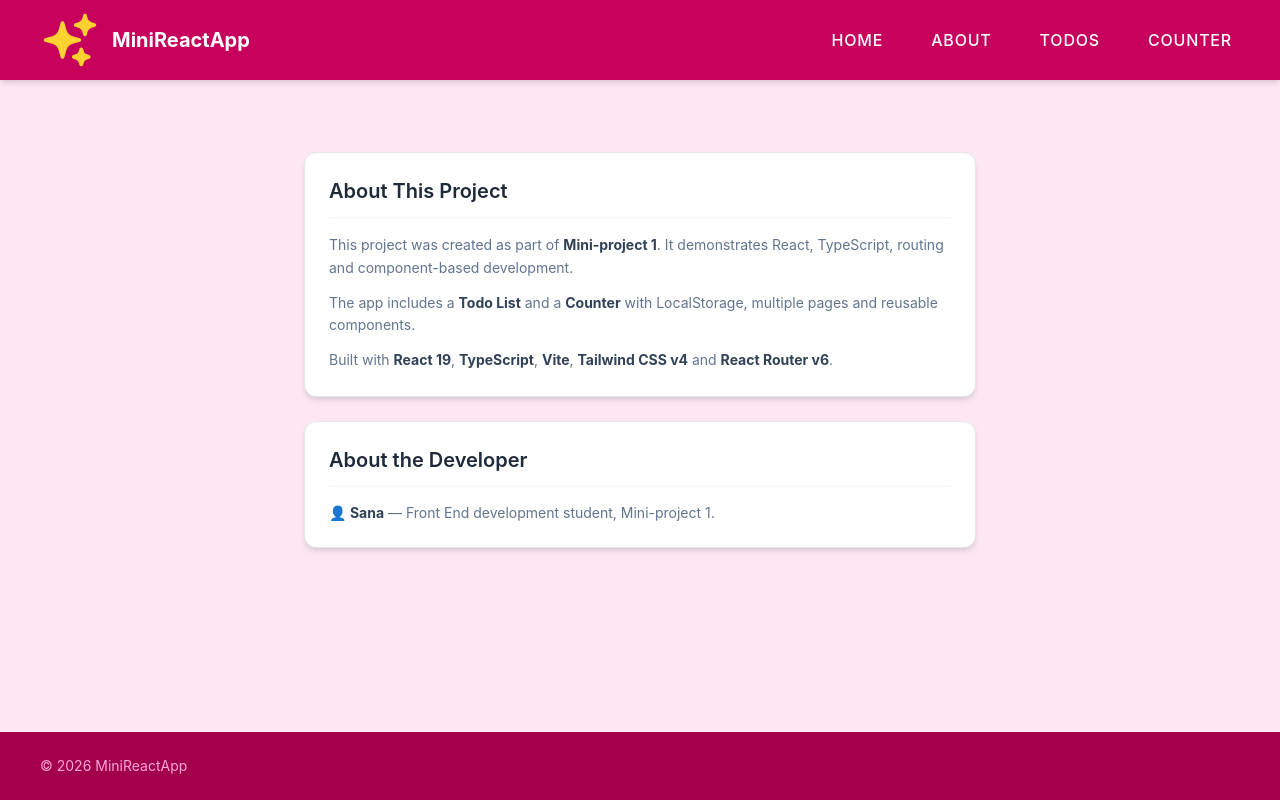
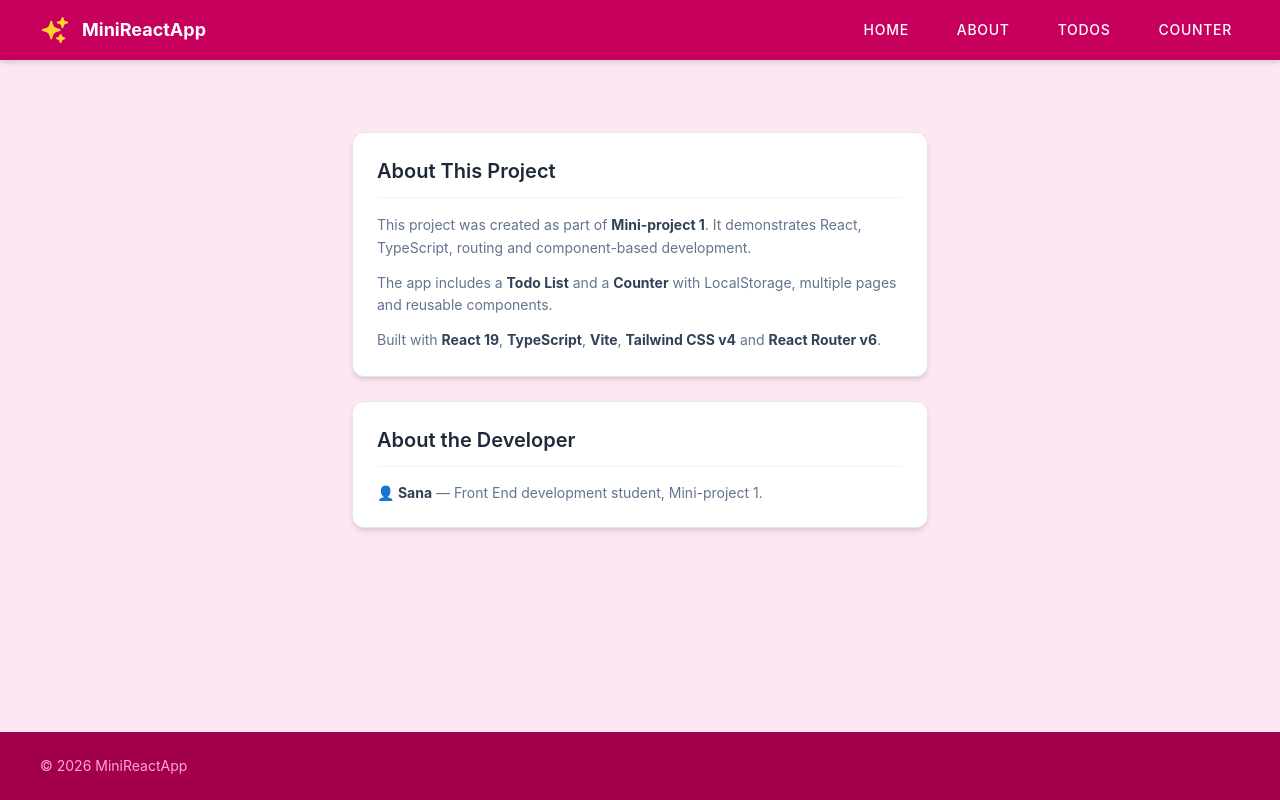
Before and after one commit to sanhu7/react-app-fixed, a React (Vite) app: page /about in a window 1280 px wide. Built offline with nearby package versions, Linux system fonts and the light colour scheme.

Commit message:
update style and scale of page

```diff
--- a/src/components/Counter.tsx
+++ b/src/components/Counter.tsx
@@ -15,7 +15,7 @@ export default function Counter() {
     return (
         <section className="flex items-center justify-center py-16">
 
-            <div className="bg-white rounded-2xl shadow-lg p-8 w-80 flex flex-col items-center gap-6">
+            <div className="bg-white rounded-xl shadow-lg p-8 w-80 flex flex-col items-center gap-6">
 
                 <div className="flex items-center justify-center gap-2">
                     <FaBolt className="text-orange-400 text-xl" />
@@ -24,7 +24,7 @@ export default function Counter() {
 
                 <div className="w-full h-px bg-slate-100" />
 
-                <div className={`text-7xl font-bold transition-colors duration-300 ${count > 0 ? "text-green-500" :
+                <div className={`text-5xl font-bold transition-colors duration-300 ${count > 0 ? "text-green-500" :
                     count < 0 ? " text-red-500" :
                         "text-slate-300"
                     }`}>
@@ -39,7 +39,7 @@ export default function Counter() {
 
                     <button
                         onClick={() => setCount(count - 1)}
-                        className="w-14 h-14 text-2xl font-bold bg-red-100 text-red-500 rounded-full hover:bg-red-500 hover:text-white transition-all duration-200"
+                        className="w-14 h-14 text-xl font-bold bg-red-100 text-red-500 rounded-full hover:bg-red-500 hover:text-white transition-all duration-200"
                     >
                         −
                     </button>
--- a/src/components/Header.tsx
+++ b/src/components/Header.tsx
@@ -5,14 +5,14 @@ import { HiSparkles } from "react-icons/hi2";
 
 export default function Header() {
     return (
-        <header className=" sticky top-0 z-50 flex items-center justify-between px-10 py-6 bg-pink-700 shadow-md h-20">
+        <header className=" sticky top-0 z-50 flex items-center justify-between px-10 py-6 bg-pink-700 shadow-md h-15">
 
             <div className="flex items-center gap-3">
-                <HiSparkles className="text-6xl text-amber-300" /> {/*logo*/}
-                <h2 className="text-xl font-bold text-white">MiniReactApp</h2>
+                <HiSparkles className="text-3xl text-amber-300" /> {/*logo*/}
+                <h2 className="text-lg font-bold text-white">MiniReactApp</h2>
             </div>
 
-            <nav className="flex gap-8 text-white font-medium text-base uppercase tracking-wider">
+            <nav className="flex gap-8 text-white font-medium text-sm uppercase tracking-wider">
                 <NavLink to="/" className="hover:bg-pink-500 px-2 py-2 rounded-md">Home</NavLink>
                 <NavLink to="/about" className="hover:bg-pink-500 px-2 py-2 rounded-md">About</NavLink>
                 <NavLink to="/todos" className="hover:bg-pink-500 px-2 py-2 rounded-md">Todos</NavLink>
--- a/src/components/TodoItem.tsx
+++ b/src/components/TodoItem.tsx
@@ -39,7 +39,7 @@ export default function TodoItem({ todo, onToggle, onDelete, onEdit }: Props) {
                         value={value}
                         onChange={(e) => setValue(e.target.value)}
                         onKeyDown={(e) => e.key === "Enter" && handleSave()}
-                        className="flex-1 border border-blue-300 rounded-lg px-3 py-1 text-sm outline-none"
+                        className="flex-1 border border-pink-500 rounded-lg px-3 py-1 text-sm outline-none"
                     />
                 ) : (
                     <span className={`text-sm flex-1 ${todo.completed
--- a/src/components/TodoList.tsx
+++ b/src/components/TodoList.tsx
@@ -66,7 +66,7 @@ export default function TodoList() {
                 />
                 <button
                     onClick={addTodo}
-                    className="bg-blue-600 text-white px-4 py-2 rounded-lg hover:bg-blue-700 transition"
+                    className="bg-pink-600 text-white px-4 py-2 rounded-lg hover:bg-pink-500 transition"
                 >
                     Add
                 </button>
--- a/src/pages/about-page.tsx
+++ b/src/pages/about-page.tsx
@@ -4,7 +4,7 @@ export default function AboutPage() {
     return (
         <div className="flex flex-col items-center gap-6 py-10 px-4">
 
-            <Card title="About This Project" className="w-full max-w-2xl">
+            <Card title="About This Project" className="w-full max-w-xl">
                 <div className="text-slate-500 text-sm leading-relaxed flex flex-col gap-3">
                     <p>
                         This project was created as part of <strong className="text-slate-700">Mini-project 1</strong>.
@@ -19,7 +19,7 @@ export default function AboutPage() {
                 </div>
             </Card>
 
-            <Card title="About the Developer" className="w-full max-w-2xl">
+            <Card title="About the Developer" className="w-full max-w-xl">
                 <p className="text-slate-500 text-sm">
                     👤 <strong className="text-slate-700">Sana</strong> — Front End development student, Mini-project 1.
                 </p>
--- a/src/pages/home-page.tsx
+++ b/src/pages/home-page.tsx
@@ -20,7 +20,7 @@ export default function HomePage() {
             </Card>
 
 
-            <Card title="Explore the App" className="w-full max-w-2xl">
+            <Card title="Explore the App" className="w-full max-w-xl">
                 <div className="flex flex-col gap-3">
 
                     <NavLink to="/about"
```
